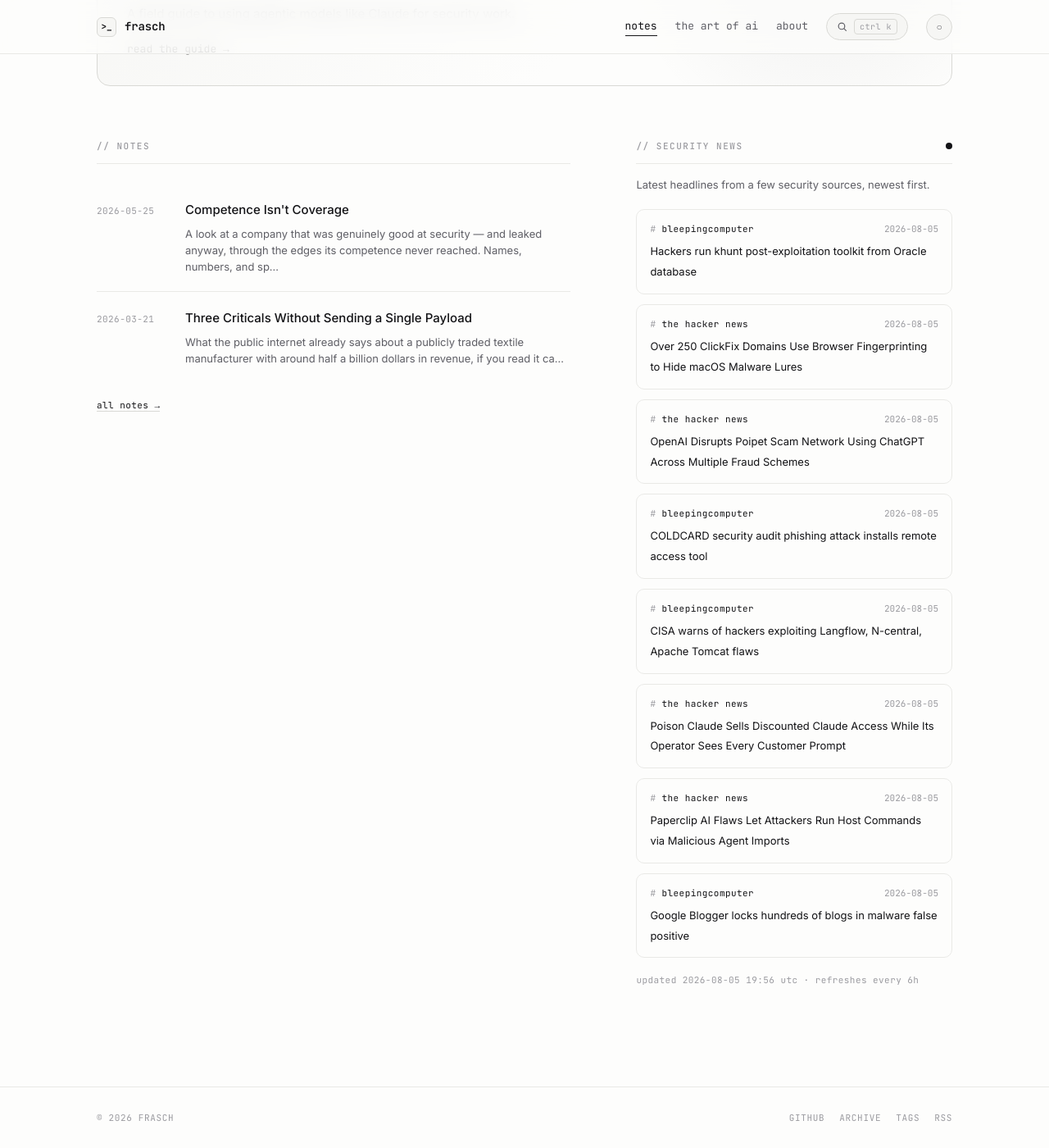
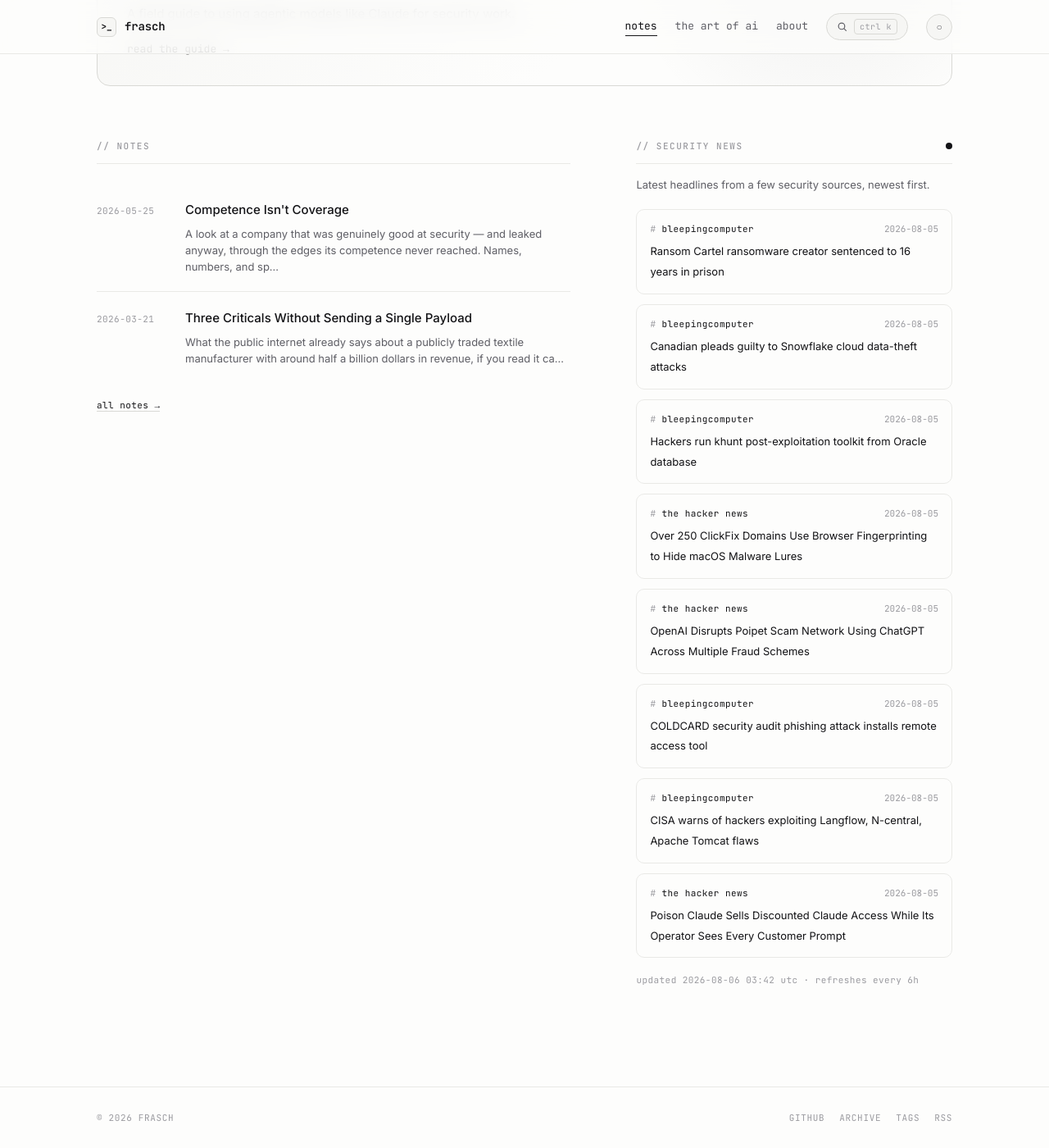
Before and after one commit to whoisfrasch/frasch, a Jekyll site: the page built from index.html, in a window 1280 px wide and 1400 px high, scrolled down 615 px. Shown: the whole window at 82% size. Built offline with Jekyll 4.4.1, drawn with Linux system fonts in a browser that asks for light colours.

Commit message:
Refresh security news feed

```diff
--- a/_data/news.json
+++ b/_data/news.json
@@ -1,6 +1,18 @@
 {
-  "updated": "2026-08-05T19:56:51Z",
+  "updated": "2026-08-06T03:42:00Z",
   "items": [
+    {
+      "source": "bleepingcomputer",
+      "title": "Ransom Cartel ransomware creator sentenced to 16 years in prison",
+      "link": "https://www.bleepingcomputer.com/news/security/ransom-cartel-ransomware-creator-sentenced-to-16-years-in-prison/",
+      "date": "2026-08-05T23:00:50Z"
+    },
+    {
+      "source": "bleepingcomputer",
+      "title": "Canadian pleads guilty to Snowflake cloud data-theft attacks",
+      "link": "https://www.bleepingcomputer.com/news/security/canadian-pleads-guilty-to-snowflake-cloud-data-theft-attacks/",
+      "date": "2026-08-05T21:53:26Z"
+    },
     {
       "source": "bleepingcomputer",
       "title": "Hackers run khunt post-exploitation toolkit from Oracle database",
@@ -36,18 +48,6 @@
       "title": "Poison Claude Sells Discounted Claude Access While Its Operator Sees Every Customer Prompt",
       "link": "https://thehackernews.com/2026/08/poison-claude-sells-discounted-claude.html",
       "date": "2026-08-05T15:36:03Z"
-    },
-    {
-      "source": "the hacker news",
-      "title": "Paperclip AI Flaws Let Attackers Run Host Commands via Malicious Agent Imports",
-      "link": "https://thehackernews.com/2026/08/paperclip-ai-flaws-let-attackers-run.html",
-      "date": "2026-08-05T15:14:05Z"
-    },
-    {
-      "source": "bleepingcomputer",
-      "title": "Google Blogger locks hundreds of blogs in malware false positive",
-      "link": "https://www.bleepingcomputer.com/news/google/google-blogger-locks-hundreds-of-blogs-in-malware-false-positive/",
-      "date": "2026-08-05T14:59:29Z"
     }
   ]
 }
```
